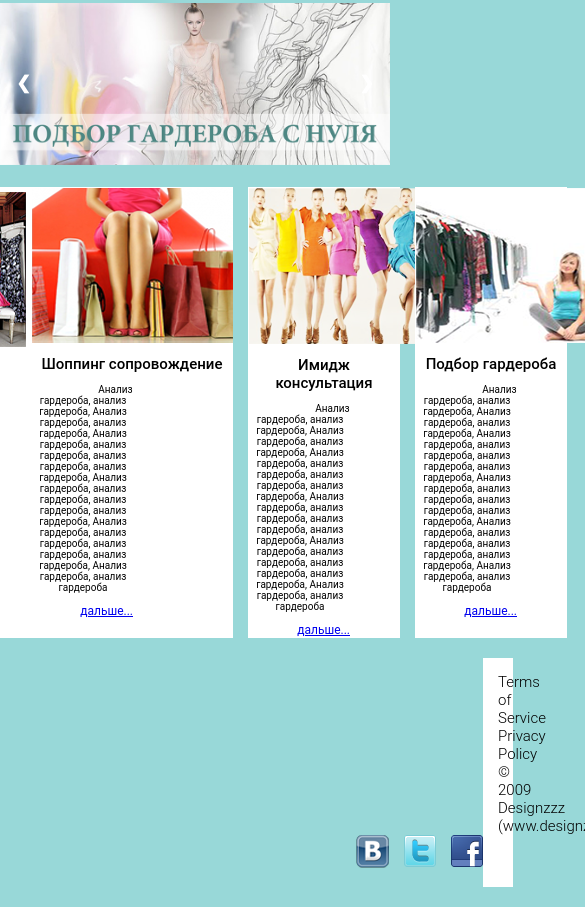
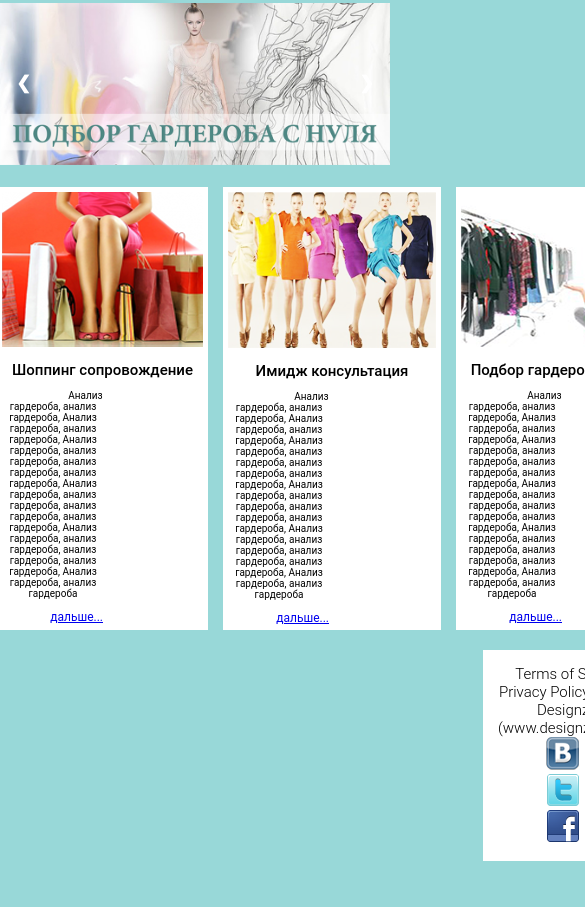
Before and after one commit to BondarKirill/4, a plain HTML site: page index.html in a window 390 px wide. Shown: the part 390-1297 px from the top of the page, 585 px wide, since content can reach past the window. After the commit the page ends 1271 px from the top, so only its background shows below. Drawn offline with Linux system fonts and the light colour scheme.

Commit message:
ssdfbdf
asdvd bfv

```diff
--- a/index.html
+++ b/index.html
@@ -76,7 +76,7 @@
         <span class="dot" onclick="currentSlide(2)"></span>
         <span class="dot" onclick="currentSlide(3)"></span>
         <span class="dot" onclick="currentSlide(4)"></span>
-    </div> "Точки не используем, а так могут пригодиться"-->
+    </div> "Точки внизу картинки (4 шт., так как 4 картинки)"-->
 
     <script>
         var slideIndex = 1;
@@ -161,9 +161,9 @@
 
     </div>
 
-    <h2>Terms of Service Privacy Policy &copy; 2009 Designzzz (www.designzzz.com)
+        <div class="up">
 
-        <div class="up">
+            <h2>Terms of Service Privacy Policy &copy; 2009 Designzzz (www.designzzz.com)
 
             <div class="button1">
 
@@ -175,7 +175,7 @@
 
             <div class="button2">
 
-                <a href="#" target="a_blank">
+                <a href="https://twitter.com/ManUtd" target="a_blank">
                     <img src="images/4_0024.png">
                 </a>
 
@@ -183,7 +183,7 @@
 
             <div class="button3">
 
-                <a href="#" target="a_blank">
+                <a href="#">
                     <img src="images/4_0025.png">
                 </a>
 
--- a/style.css
+++ b/style.css
@@ -1,64 +1,3 @@
-/* .fa {
-  padding: 20px;
-  font-size: 30px;
-  width: 50px;
-  text-align: center;
-  text-decoration: none;
-  margin: 5px 2px;
-}
-.fa:hover {
-    opacity: 0.7;
-}
-.fa-facebook {
-  background: #3B5998;
-  color: white;
-}
-.fa-twitter {
-  background: #55ACEE;
-  color: white;
-}
-.fa-vk {
-  background: #dd4b39;
-  color: white;
-} */
-h1 {
-    font-weight: 500;
-    font-size: 15px;
-    text-align: center;
-}
-.up {
-    display: flex;
-    justify-content: right;
-}
-.button1 {
-    cursor: pointer;
-    margin-right: 15px;
-}
-.button2 {
-    cursor: pointer;
-    margin-right: 15px;
-}
-.button3 {
-    cursor: pointer;
-    margin-right: 15px;
-}
-h2 {
-    font-weight: 300;
-    font-size: 12px;
-    background-color: #fff;
-    color: #000;
-    padding: 15px;
-    margin: 20px 483px;
-}
-p {
-    font-size: 12px;
-    text-indent: 65px;
-}
-.further {
-    text-decoration: underline;
-    font-size: 12px;
-    float: right;
-}
 body {
     background-color: rgb(152, 216, 216);
     margin: 0;
@@ -91,43 +30,6 @@ body {
 .nav-item:last-child {
     margin-right: 0;
 }
-.container {
-    display: flex;
-    justify-content: center;
-    padding: -25px;
-}
-.image {
-    text-align: center;
-    background-color: #fff;
-    color: #000;
-    padding: 5px;
-    margin-right: 15px;
-    margin-top: -20px;
-}
-.image2 {
-    text-align: center;
-    background-color: #fff;
-    color: #000;
-    padding: 5px;
-    margin-right: 15px;
-    margin-top: -20px;
-}
-.image3 {
-    text-align: center;
-    background-color: #fff;
-    color: #000;
-    padding: 5px;
-    margin-right: 15px;
-    margin-top: -20px;
-}
-.image4 {
-    text-align: center;
-    background-color: #fff;
-    color: #000;
-    padding: 5px;
-    margin-top: -20px;
-}
-
 .slideshow-container {
     max-width: 900px;
     position: relative;
@@ -153,7 +55,6 @@ body {
     right: 0;
     border-radius: 3px 0 0 3px;
 }
-
 /* .text {
   color: #f7e5e5;
   font-size: 15px;
@@ -162,14 +63,14 @@ body {
   bottom: 8px;
   width: 100%;
   text-align: center;
-}*/
+} */
 /* .numbertext {
   color: #0a0a0a;
   font-size: 12px;
   padding: 8px 12px;
   position: absolute;
   top: 0;
-}*/
+} */
 /* .dot {
   cursor: pointer;
   height: 15px;
@@ -179,10 +80,10 @@ body {
   border-radius: 50%;
   display: inline-block;
   transition: background-color 0.6s ease;
-}*/
-.active, .dot:hover {
+} */
+/* .active, .dot:hover {
     background-color: #717171;
-}
+} */
 .fade {
     -webkit-animation-name: fade;
     -webkit-animation-duration: 1.5s;
@@ -197,8 +98,107 @@ body {
     from {opacity: .4}
     to {opacity: 1}
 }
-
-
+.container {
+    display: flex;
+    justify-content: center;
+    padding: -25px;
+}
+.image {
+    text-align: center;
+    background-color: #fff;
+    color: #000;
+    padding: 5px;
+    margin-right: 15px;
+    margin-top: -20px;
+    max-width: 215px;
+}
+.image2 {
+    text-align: center;
+    background-color: #fff;
+    color: #000;
+    padding: 5px;
+    margin-right: 15px;
+    margin-top: -20px;
+    max-width: 215px;
+}
+.image3 {
+    text-align: center;
+    background-color: #fff;
+    color: #000;
+    padding: 5px;
+    margin-right: 15px;
+    margin-top: -20px;
+    max-width: 215px;
+}
+.image4 {
+    text-align: center;
+    background-color: #fff;
+    color: #000;
+    padding: 5px;
+    margin-top: -20px;
+    max-width: 215px;
+}
+h1 {
+    font-weight: 500;
+    font-size: 15px;
+    text-align: center;
+}
+p {
+    font-size: 12px;
+    text-indent: 65px;
+}
+.further {
+    text-decoration: underline;
+    font-size: 12px;
+    float: right;
+}
+/* .fa {
+  padding: 20px;
+  font-size: 30px;
+  width: 50px;
+  text-align: center;
+  text-decoration: none;
+  margin: 5px 2px;
+}
+.fa:hover {
+    opacity: 0.7;
+}
+.fa-facebook {
+  background: #3B5998;
+  color: white;
+}
+.fa-twitter {
+  background: #55ACEE;
+  color: white;
+}
+.fa-vk {
+  background: #dd4b39;
+  color: white;
+} */
+.up {
+    display: flex;
+    text-align: center;
+}
+.button1 {
+    cursor: pointer;
+    margin-right: 15px;
+}
+.button2 {
+    cursor: pointer;
+    margin-right: 15px;
+}
+.button3 {
+    cursor: pointer;
+    margin-right: 15px;
+}
+h2 {
+    font-weight: 300;
+    font-size: 12px;
+    background-color: #fff;
+    color: #000;
+    padding: 15px;
+    margin: 20px 483px;
+}
 
 @media (max-width: 900px) {
     .nav {
@@ -215,32 +215,29 @@ body {
         text-align: center;
         margin-right: 0;
     }
- }
-
- @media (max-width: 950px) {
+    .container {
+        display: flex;
+        padding: -25px;
+    }
     .image {
-        display: block;
-        max-width: 650px;
+        display: inline-block;
         font-size: 15px;
         text-align: center;
-        margin-right: 0;
     }
     .image2 {
-        max-width: 200px;
-        font-size: 10px;
-        padding: 1px;
+        display: inline-block;
+        font-size: 15px;
         text-align: center;
     }
     .image3 {
-        max-width: 150px;
-        font-size: 10px;
-        padding: 1px;
+        display: block;
+        font-size: 15px;
         text-align: center;
     }
     .image4 {
+        display: block;
         max-width: 150px;
-        font-size: 10px;
-        padding: 1px;
+        font-size: 15px;
         text-align: center;
     }
     h1 {
@@ -253,10 +250,6 @@ body {
         font-size: 10px;
         padding: 1px;
         text-align: center;
-    }
-    .up {
-        display: flex;
-        justify-content: right;
     }
     .button1 {
         cursor: pointer;
@@ -272,9 +265,9 @@ body {
     }
     h2 {
         display: block;
-        max-width: 650px;
+        max-width: 150px;
         font-size: 15px;
         text-align: center;
         margin-right: 0;
     }
- }
+}
```
